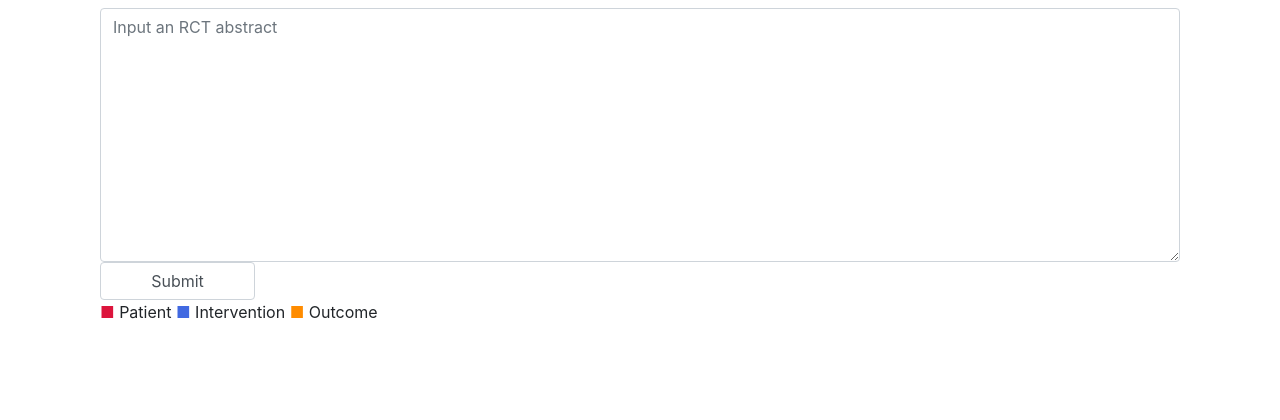
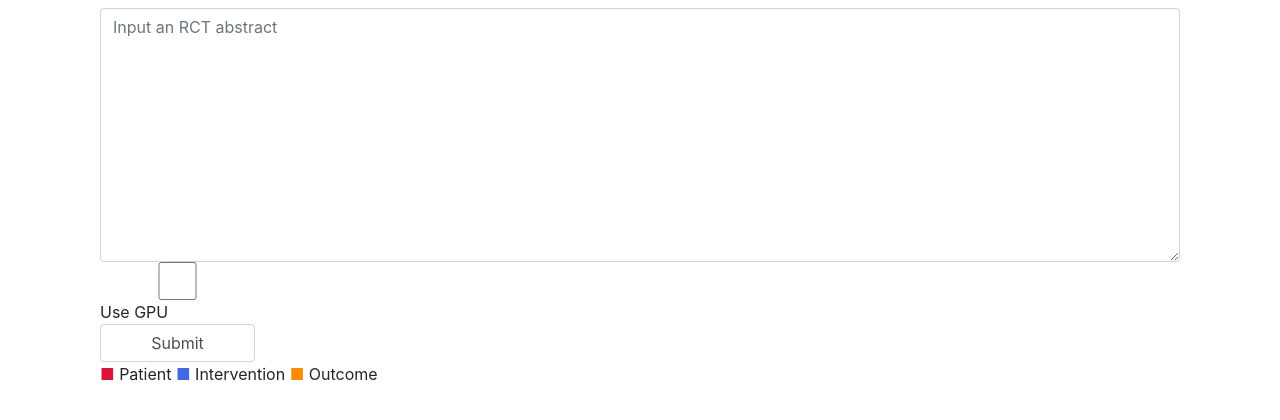
Before and after one commit to yutanakamura-tky/ebmnlp, a Flask app: page / in a window 1280 px wide. Shown: the part 254-674 px from the top of the page. Run offline with Flask 2, Linux system fonts and the light colour scheme; some libraries are stand-ins or nearby versions.

Commit message:
No cuda option to flask

```diff
--- a/app.py
+++ b/app.py
@@ -13,8 +13,12 @@ def form():
 @app.route('/predict', methods=['POST'])
 def predict():
     abstract = request.form['abstract']
+    use_cuda = request.form['use_cuda']
     ebmnlp = EBMNLPTagger.load_from_checkpoint(EBMNLP_BIOELMO_CRF_CHECKPOINT_PATH)
-    ebmnlp.to('cuda')
+
+    if bool(use_cuda):
+        ebmnlp.to('cuda')
+
     tokens = nltk.word_tokenize(abstract)
     tags = ebmnlp.unpack_pred_tags(ebmnlp.forward([tokens]))
     tagging = [(tag, token) for tag, token in zip(tags[0], tokens)]
--- a/templates/sample.html
+++ b/templates/sample.html
@@ -19,6 +19,9 @@
       <form class="form-horizontal" method="POST", action="/predict">
         <div class="col-xs-12 col-sm-12 col-md-12 col-lg-12">
           <textarea class="form-control" name="abstract" rows="10" placeholder="Input an RCT abstract"></textarea>
+        </div>
+        <div class="col-xs-2 col-sm-2 col-md-2 col-lg-2">
+          <input class="form-control" name="use_cuda" value="True" type="checkbox"/> Use GPU
         </div>
         <div class="col-xs-2 col-sm-2 col-md-2 col-lg-2">
           <input class="form-control" value="Submit" type="submit"/>
```
